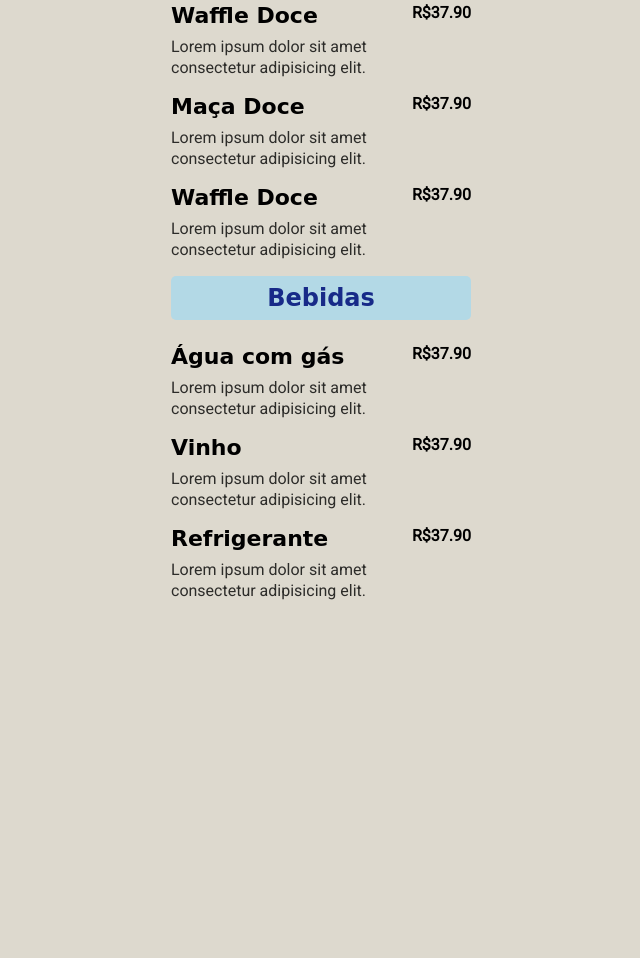
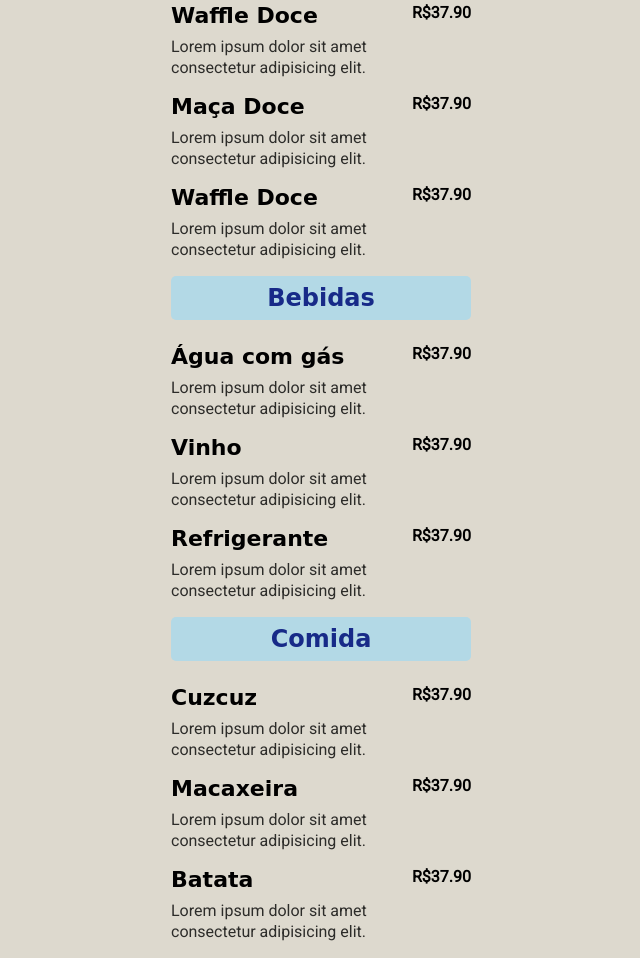
Before and after one commit to herculesmachado/jupiter-coffee-menu, a plain HTML site: page index.html in a window 1280 px wide. Shown: the part 254-1212 px from the top of the page, without its empty margins (319-959 px from the left). Before the commit the page ends 871 px from the top, so only its background shows below. Drawn offline with Linux system fonts and the light colour scheme; a web font is replaced by a local one.

Commit message:
Adicionada seção de comidas

```diff
--- a/index.html
+++ b/index.html
@@ -85,5 +85,37 @@
 
         </ul>
     </section>
+
+    <section>
+        <h2>Comida</h2>
+
+        <ul>
+
+            <li>
+                <div class="datails">
+                    <h3>Cuzcuz</h3>
+                    <p class="descriptions">Lorem ipsum dolor sit amet consectetur adipisicing elit.</p>
+                </div>
+                <strong class="value">R$37.90</strong>
+            </li>
+
+            <li>
+                <div class="datails">
+                    <h3>Macaxeira</h3>
+                    <p class="descriptions">Lorem ipsum dolor sit amet consectetur adipisicing elit.</p>
+                </div>
+                <strong class="value">R$37.90</strong>
+            </li>
+
+            <li>
+                <div class="datails">
+                    <h3>Batata</h3>
+                    <p class="descriptions">Lorem ipsum dolor sit amet consectetur adipisicing elit.</p>
+                </div>
+                <strong class="value">R$37.90</strong>
+            </li>
+
+        </ul>
+    </section>
 </body>
 </html>
```
